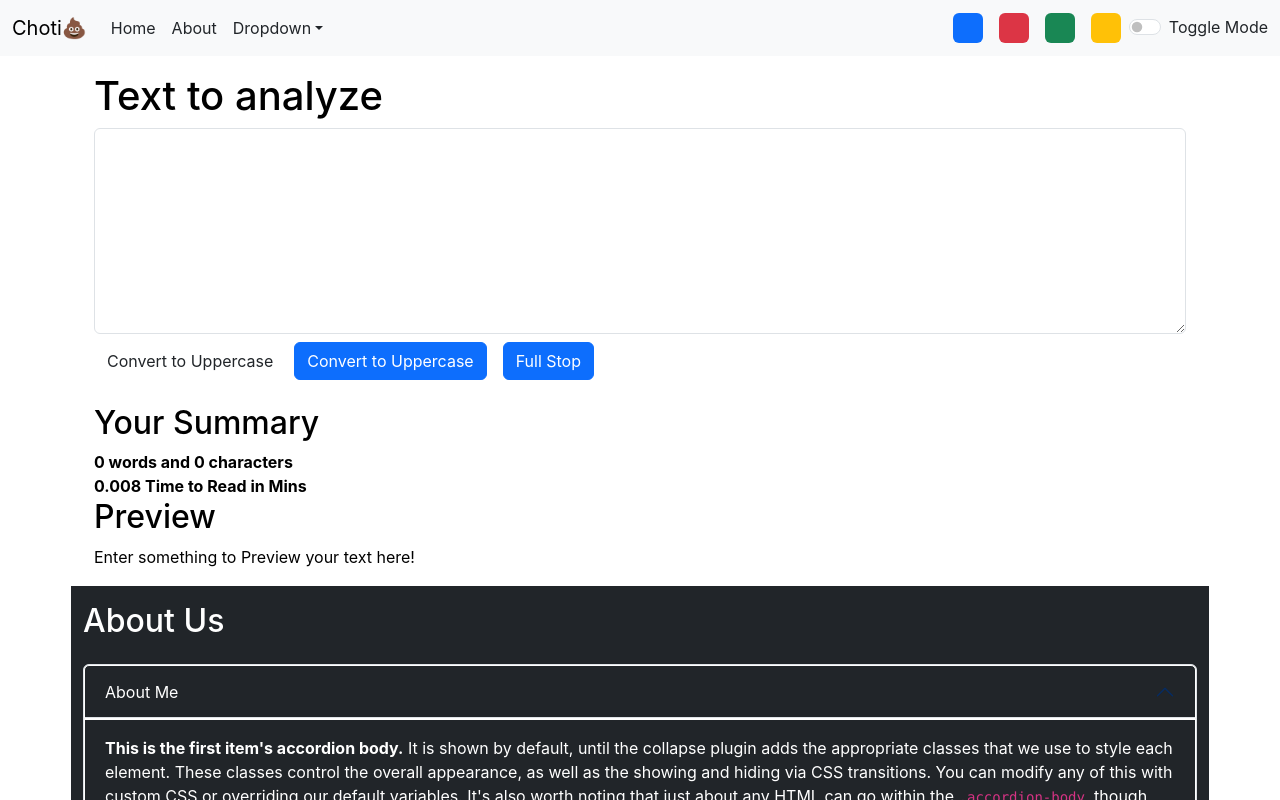
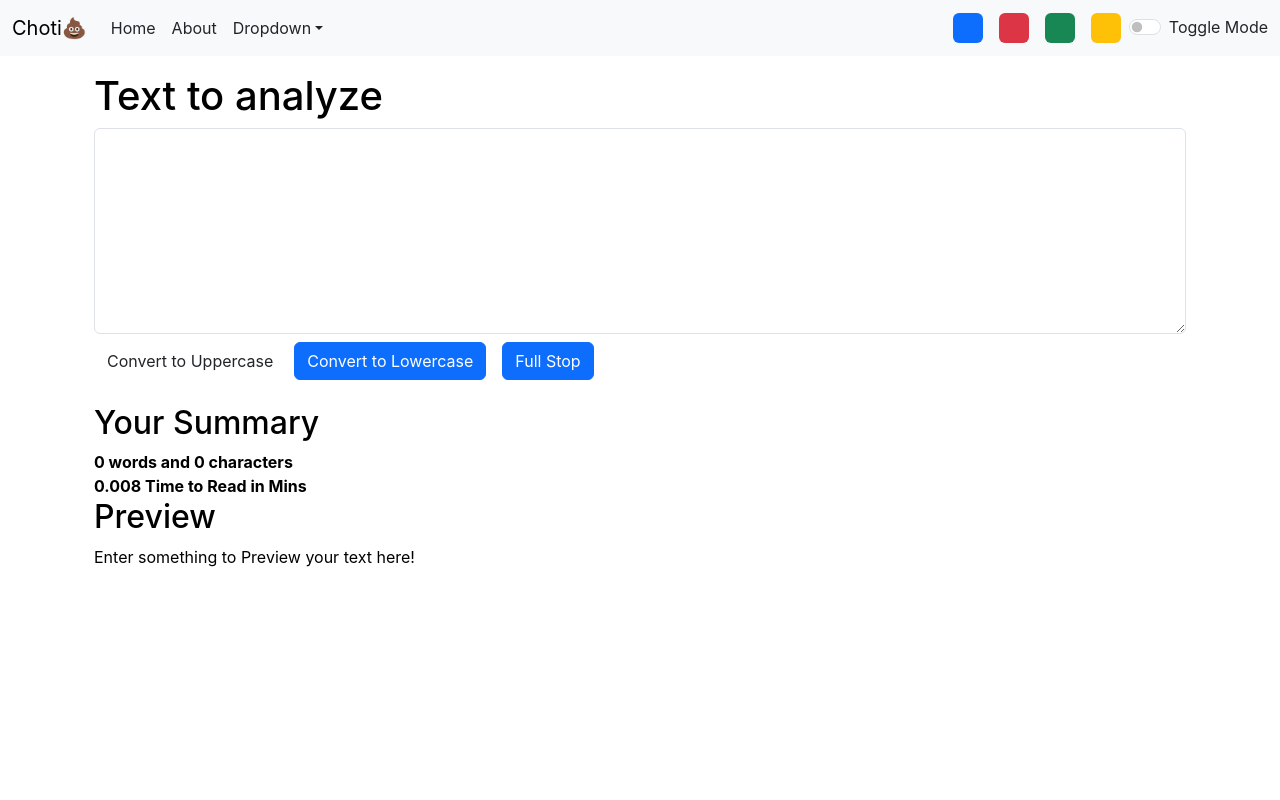
Before and after one commit to ooexiaoo/React-Course, a React (Create React App) app: page / in a window 1280 px wide. Shown: the top 800 px of the page. Built offline with nearby package versions, Linux system fonts and the light colour scheme.

Commit message:
Chapter 16

```diff
--- a/package.json
+++ b/package.json
@@ -8,6 +8,7 @@
     "@testing-library/user-event": "^13.5.0",
     "react": "^18.2.0",
     "react-dom": "^18.2.0",
+    "react-router-dom": "^6.22.1",
     "react-scripts": "5.0.1",
     "web-vitals": "^2.1.4"
   },
--- a/public/index.html
+++ b/public/index.html
@@ -2,7 +2,8 @@
 <html lang="en">
   <head>
     <meta charset="utf-8" />
-    <link rel="icon" href="%PUBLIC_URL%/favicon.ico" />
+    <link rel="icon" href="%PUBLIC_URL%/favicon.png" />
+    <!-- <a target="_blank" href="https://icons8.com/icon/iITF2FaNHHdh/text">Text</a> icon by <a target="_blank" href="https://icons8.com">Icons8</a> -->
     <meta name="viewport" content="width=device-width, initial-scale=1" />
     <meta name="theme-color" content="#000000" />
     <meta
@@ -30,10 +31,10 @@
           integrity="sha384-T3c6CoIi6uLrA9TneNEoa7RxnatzjcDSCmG1MXxSR1GAsXEV/Dwwykc2MPK8M2HN"
           crossorigin="anonymous"
         />
-    <title>React Tutorial</title>
+    <title>TextUtils - Home</title>
   </head>
   <body>
-    <noscript>You need to enable JavaScript to run this app.</noscript>
+    <noscript>TextUtils is a utility which can be used to manipulate your text the way you want.</noscript>
     <div id="root"></div>
     <!--
       This HTML file is a template.
--- a/src/App.js
+++ b/src/App.js
@@ -4,6 +4,13 @@ import Navbar from "./Components/Navbar";
 import TextForm from "./Components/TextForm";
 import React, {useState} from "react";
 import Alert from "./Components/Alert";
+
+import {
+  BrowserRouter as Router,
+  Routes,
+  Route,
+  Link
+} from "react-router-dom";
 
 function App() {
   const [mode, setMode] = useState('light');
@@ -34,21 +41,27 @@ function App() {
       setMode('dark');
       document.body.style.backgroundColor = '#212529';
       showAlert("Dark mode has been enabled", "success");
+      document.title = "TextUtils - Dark Mode"
     }
     else {
       setMode('light');
       document.body.style.backgroundColor = '#fff';
       showAlert("Light mode has been enabled", "success");
+      document.title = "TextUtils - Light Mode"
     }
   }
   return (
     <>
-      <Navbar title="Choti💩" mode={mode} toggleMode={toggleMode}/>
-      <Alert alert={alert}/>
-      <div className="container my-3">
-        <TextForm showAlert={showAlert} heading="Text to analyze" mode={mode}/>
-      </div>
-      <About/>
+      <Router>
+        <Navbar title="Choti💩" mode={mode} toggleMode={toggleMode}/>
+        <Alert alert={alert}/>
+        <div className="container my-3">
+          <Routes>
+            <Route path="/about" element={<About />}/>
+            <Route path="/" element={<TextForm showAlert={showAlert} heading="Text to analyze" mode={mode}/>} />
+          </Routes>
+        </div>
+      </Router>
     </>
   );
 }
--- a/src/Components/Navbar.js
+++ b/src/Components/Navbar.js
@@ -1,5 +1,6 @@
 import React, {useState} from "react";
 import PropTypes from "prop-types";
+import {Link} from "react-router-dom";
 
 export default function Navbar(props) {
 
@@ -13,10 +14,10 @@ export default function Navbar(props) {
       <div className="collapse navbar-collapse" id="navbarSupportedContent">
         <ul className="navbar-nav me-auto mb-2 mb-lg-0">
           <li className="nav-item">
-            <a className={`nav-link active text-${props.mode==='light'?'dark':'light'}`} aria-current="page" href="/">Home</a>
+            <Link className={`nav-link active text-${props.mode==='light'?'dark':'light'}`} aria-current="page" to="/">Home</Link>
           </li>
           <li className="nav-item">
-            <a className={`nav-link text-${props.mode==='light'?'dark':'light'}`} href="/">About</a>
+            <Link className={`nav-link text-${props.mode==='light'?'dark':'light'}`} to="/About">About</Link>
           </li>
           <li className="nav-item dropdown">
             <a className={`nav-link dropdown-toggle text-${props.mode==='light'?'dark':'light'}`} href="/" role="button" data-bs-toggle="dropdown" aria-expanded="false">
--- a/src/Components/TextForm.js
+++ b/src/Components/TextForm.js
@@ -48,7 +48,7 @@ export default function TextForm(props) {
       </button>
 
       <button className="btn btn-primary my-2 mx-2" onClick={handleLoClick}>
-        Convert to Uppercase
+        Convert to Lowercase
       </button>
 
       <button className="btn btn-primary my-2 mx-2" onClick={handleChnClick}>
```
Also changed, not shown: public/favicon.png (added), 1 other file (tests, documents, lock files or other folders).
